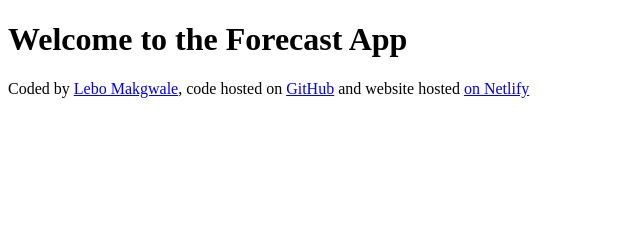
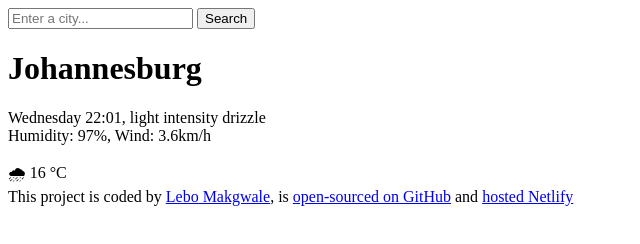
Before and after one commit to llmakgwale/Forecast, a plain HTML site: page index.html in a window 1280 px wide. Shown: the whole page, without its empty margins (0-640 px from the left). Drawn offline with Linux system fonts and the light colour scheme.

Commit message:
Added HTML and updated footer

```diff
--- a/index.html
+++ b/index.html
@@ -6,17 +6,33 @@
     <title>Forecast App</title>
   </head>
   <body>
-    <h1>Welcome to the Forecast App</h1>
+    <header>
+      <form>
+        <input type="search" placeholder="Enter a city..." required />
+        <input type="submit" value="Search" />
+      </form>
+    </header>
+    <main>
+      <div>
+        <h1>Johannesburg</h1>
+        <p>
+          Wednesday 22:01, light intensity drizzle
+          <br />
+          Humidity: 97%, Wind: 3.6km/h
+        </p>
+      </div>
+      <div>🌧 16 °C</div>
+    </main>
     <footer>
-      Coded by
+      This project is coded by
       <a href="https://github.com/llmakgwale" target="_blank">Lebo Makgwale</a>,
-      code hosted on
+      is
       <a href="https://github.com/llmakgwale/Forecast" target="_blank"
-        >GitHub</a
+        >open-sourced on GitHub</a
       >
-      and website hosted
+      and
       <a href="https://future-forecast.netlify.app" target="_blank"
-        >on Netlify</a
+        >hosted Netlify</a
       >
     </footer>
   </body>
```
